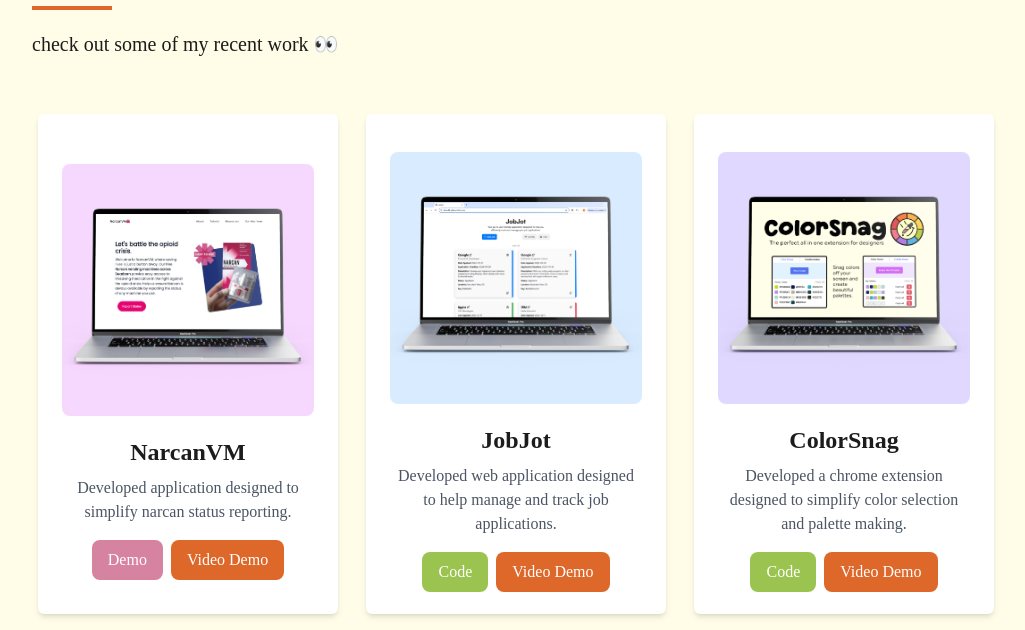
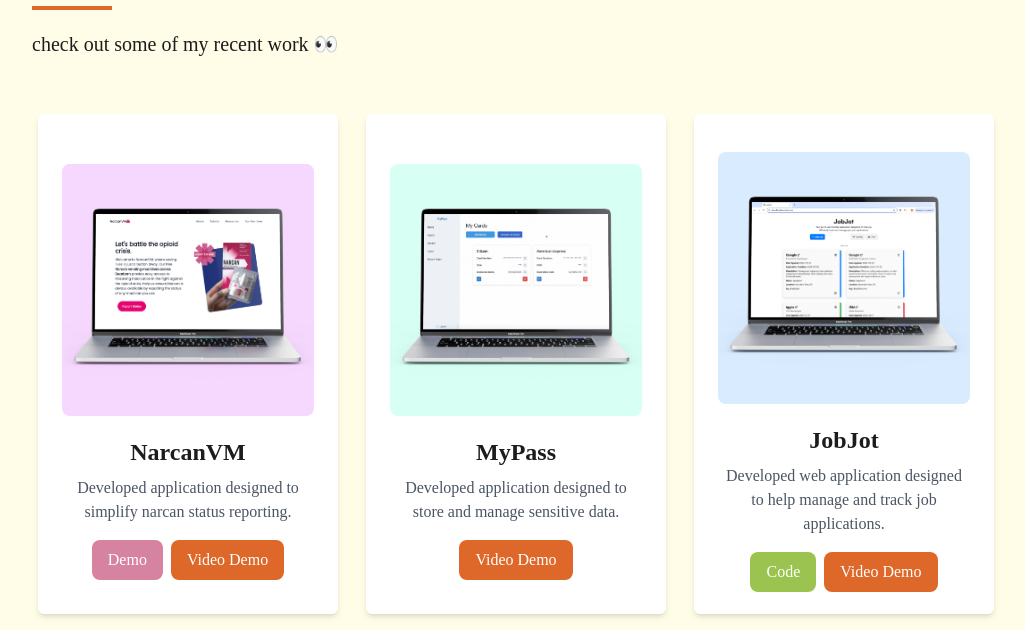
Before and after one commit to hebz26/portfolio-version2, a React (Create React App) app: page / in a window 1280 px wide. Shown: the part 1650-2280 px from the top of the page, without its empty margins (124-1149 px from the left). Built offline with nearby package versions, Linux system fonts and the light colour scheme.

Commit message:
mypass proj added

```diff
--- a/src/components/projects-list.js
+++ b/src/components/projects-list.js
@@ -4,6 +4,7 @@ import ColorSnag from "../assets/colorsnag.png";
 import JobJot from "../assets/jobjot.png";
 import HackDearborn from "../assets/hackdearborn.png";
 import NarcanVM from "../assets/narcan.png";
+import MyPass from "../assets/my-pass.png";
 
 const projects = [
   {
@@ -13,6 +14,13 @@ const projects = [
     imageUrl: NarcanVM,
     demoLink: "https://www.narcanvm.com/",
     videoLink: "https://youtu.be/bzhXrEL1iV8",
+  },
+  {
+    title: "MyPass",
+    description:
+      "Developed application designed to store and manage sensitive data.",
+    imageUrl: MyPass,
+    videoLink: "https://youtu.be/TgCBUT-Td08?si=UCgAGcke-WvAeFib",
   },
   {
     title: "JobJot",
```
Also changed, not shown: src/assets/my-pass.png (added).
